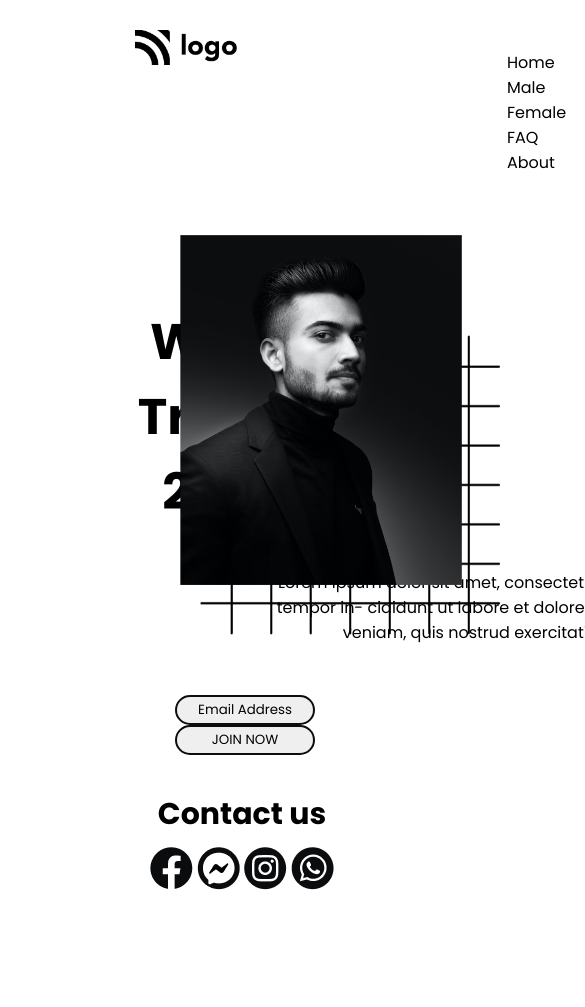
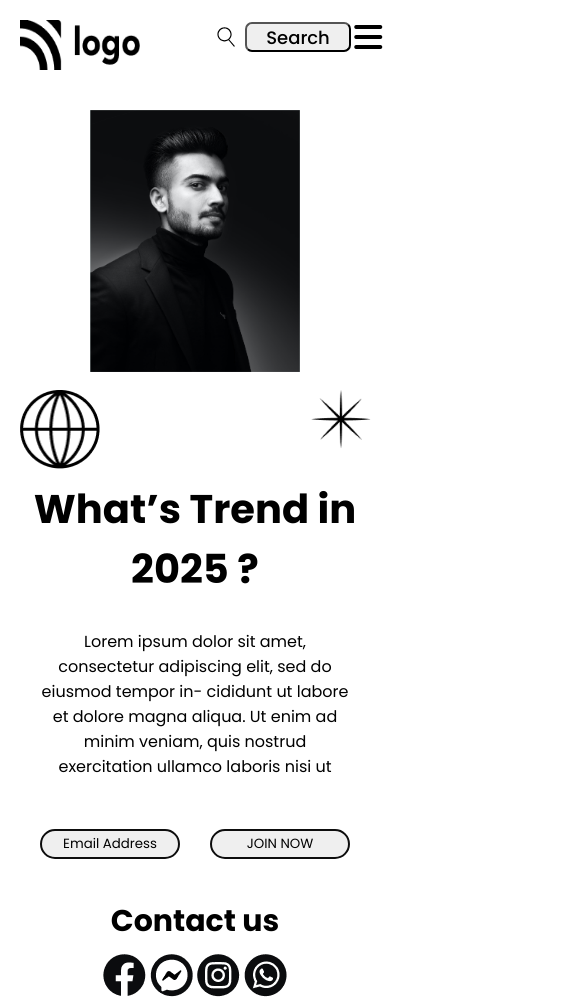
Before and after one commit to amarjeetk123/amarjeet123, a website: page index.html in a window 390 px wide. Shown: the top 1007 px of the page, 585 px wide, since content can reach past the window. Before the commit the page ends 897 px from the top, so only its background shows below. Drawn offline with Linux system fonts and the light colour scheme.

Commit message:
making responsive page by the help of media query

```diff
--- a/index.html
+++ b/index.html
@@ -21,18 +21,23 @@
       href="https://fonts.googleapis.com/css2?family=Poppins:wght@200;300;400;500;600;700&display=swap"
       rel="stylesheet"
     />
+    <script src="https://kit.fontawesome.com/694a00980e.js" crossorigin="anonymous"></script>
     <link rel="stylesheet" href="style.css">
     <title>Document</title>
   </head>
   <body>
     <div class="container">
       <!-- Navbar Section -->
-      <section aria-label="navbar">
+      <section aria-label="navbar" class="navbar">
         <nav class="navbar-container">
           <div class="logo">
             <img src="./assets/Logo.png" alt="brand-logo" height="35" />
           </div>
           <div>
+            <input type="checkbox" name="" id="check" style="display:none ;">
+            <label for="check" class="three-line">
+              <i class="fas fa-bars fa-2x"></i>
+            </label>
             <ul class="list">
               <li class="list-item">Home</li>
               <li class="list-item">Male</li>
@@ -74,21 +79,23 @@
            <span class="square">
             <img src="./assets/squares.png" alt="square-pattern" height="300px" width="300px" />
            </span>
-           <div>
+           <div class="hero-image">
             <img src="./assets/Image.png" alt="person-hero-iamge" height="350px"/>
            </div>
-           <!-- Globe -->
-           <span class="globe">
-            <img src="./assets/globe.png" alt="globe-pattern" height="80px"  width="80px" />
-           </span>
-           <!-- Star -->
-           <span class="star">
-            <img src="./assets/start.png" alt="start-pattern" height="60px" width="60px"/>
-           </span>
+           <!-- <div class="stars">
+            <img src="./assets/start.png" alt="start-pattern" height="40px" width="40px"/>
+          </div> -->
+
           </div>
 
 
           <div class="hero-container-right">
+            <div class="two-icon">
+                <!-- Globe -->
+              <img src="./assets/globe.png" alt="globe-pattern" height="80px"  width="80px" />
+               <!-- Star -->
+              <img src="./assets/start.png" alt="start-pattern" height="60px" width="60px"/>
+            </div>
             <h1 class="hero-heading">What’s Trend in 2025 ?</h1>
             <p class="hero-description">
               Lorem ipsum dolor sit amet, consectetur adipiscing elit, sed do
@@ -101,9 +108,7 @@
               <button class="button-join">JOIN NOW</button>
             </div>
             <div>
-              <div class="stars">
-                <img src="./assets/start.png" alt="start-pattern" height="40px" width="40px"/>
-              </div>
+
               <h4 class="contact-heading">Contact us</h4>
               <div class="icons">
                 <span>
--- a/style.css
+++ b/style.css
@@ -10,111 +10,274 @@
     text-decoration: none;
 }
 
+.navbar{
+    width: 100%;
+    padding: 20px 0px;
+    position: fixed;
+    top: 0;
+    z-index: 20;
+    background-color: #ffffff;
+}
 .navbar-container{
-    height: 16vh;
-    width: 100vw;
+    margin: 0px auto;
+    width: 90%;
     display: flex;
+    justify-content: space-between;
+    align-items: center;
 
 }
-.navbar-container .logo{
-         margin: 30px 135px;
+.navbar-container img{
+       width: 120px;
+       height: 50px;
 }
 .navbar-container ul{
-    margin: 50px 100px ;
+    display: flex;
 }
 
 .navbar-container ul li{
-   display: inline;
+
    margin: 0px 35px;
+   font-size: 25px;
+   cursor: pointer;
+   font-weight: 600;
 }
 
 .button-group{
     display: flex;
-    margin-top: 55px;
-    margin-left: 150px;
+    align-items: center;
+    gap: 3px;
+
 }
 .button-group .search-icon{
-    margin-right: 7px;
+   margin-top: 7px;
 }
 .nav-button{
+    font-size: 18px;
+    font-weight: 500;
     width: 106px;
-    height: 26px;
+    height: 30px;
     border-radius: 7px;
-    margin-left: 15;
+   cursor: pointer;
+}
+
+
+
+
+.banner{
+    width: 100%;
 }
  .hero-container{
-   width: 100vw;
-    height: 84vh;
-    display: inline-block;
-    flex-direction: row;
+   width: 90%;
+   margin: 70px auto 0px;
     display: flex ;
-    position: relative;
+    justify-content: space-between;
+
+
  }
 .hero-container-left{
-       width: 50%;
-       height: 84vh;
+       width: 40%;
  }
+ .square{
+    margin-left:10%;
+    position: absolute;
+    top: 40%;
+
+    }
+    .hero-image img{
+      position: absolute;
+      top: 24%;
+      left: 12%;
+    }
+
+
 .hero-container-right{
-    width: 60%;
-
-    margin-top: 170px;
-    margin-left: -70px;
+    width: 50%;
+   margin-top: 60px;
     text-align: center;
+    display: flex;
+    flex-direction: column;
 
 }
-.square{
-    margin-top: 300px ;
-    margin-left: 300px;
-    position: absolute;
-    margin-top: 200px;
-    margin-left: 200px;
+.two-icon{
+    display: flex;
+    justify-content: space-between;
+}
 
-}
-.hero-container-left div img{
-   position: absolute;
-   margin-top: 100px;
-   margin-left: 180px;
-}
-.globe{
-    position: absolute ;
-    margin-left: 800px;
-    padding-top: 40px;
-}
-.star{
-    position: absolute;
-    margin-left: 1350px;
-    margin-top: 100px;
-}
-.hero-container-right .hero-heading{
+ .hero-heading{
     font-size: 50px;
 }
 .hero-description{
-    width: 600px;
-    padding-left:140px ;
-    margin-top: 40px;
+    margin: 30px auto 0;
+   width: 70%;
 }
 .btn{
+    margin: 0px auto;
     margin-top: 50px;
-    margin-left: 50px;
+    display: flex;
+    gap: 30px;
 }
 .btn button{
-    margin-right: 50px;
     width: 140px;
     height: 30px;
     border: 2px solid #0D0D0D ;
     border-radius: 20px;
-    transition: 0.4s;
-
 }
 .btn button:hover{
-    transform: scale(1.2);
+    transform: scale(1.1);
+    transition: 0.7s;
 }
-.stars{
-    margin-left: -1000px;
-    margin-top: -50px;
-}
+
 .contact-heading{
     margin-top: 40px;
     margin-bottom: 10px;
     font-size: 30px;
 }
+
+
+
+
+@media screen and (max-width:1042px) {
+
+  .navbar-container{
+    flex-direction: column;
+    align-items: flex-start;
+  }
+  .list{
+    margin: 20px 0px 0px -20px;
+  }
+  .button-group{
+    position: absolute;
+    right: 5%;
+  }
+  .hero-container{
+    margin-top: 140px;
+  }
+  .square{
+    margin-top: 200px;
+    margin-left: 80PX;
+  }
+  .hero-image img{
+    margin-top: 200px;
+    margin-left: -50px;
+  }
+  .hero-container{
+    width: 100%;
+  }
+  .hero-description{
+    width: 90%;
+  }
+
+}
+
+
+.three-line{
+    position: absolute;
+    top: 22%;
+    right: 2%;
+    display: none;
+}
+
+@media screen and (max-width:735px) {
+  .list{
+    position: fixed;
+    width: 100%;
+    height: 100%;
+    background-color: rgb(175, 229, 248);
+    margin-left: 0px;
+    top: 8%;
+    left:-100%;
+    flex-direction: column;
+    padding-top: 5px;
+    gap: 3px;
+    align-items: center;
+
+  }
+  .list-item{
+    padding: 2px 20px;
+  }
+  .list-item:hover{
+       border: 3px solid #000000;
+       border-radius: 10px;
+       transition: 0.5s;
+  }
+
+  .button-group{
+    position: absolute;
+    right: 16%;
+  }
+  .three-line{
+    display: inline;
+  }
+  .button-group{
+    right: 10%;
+  }
+  #check:checked ~ .list{
+        left: 0%;
+        transition: 0.6s;
+  }
+
+}
+@media screen and (max-width:800px) {
+    .hero-container{
+      width: 100%;
+      flex-direction: column;
+    }
+    .square {
+     display: none;
+    }
+    .hero-image{
+      width: 100%;
+    }
+    .hero-image img{
+      margin: 0px ;
+      position: static;
+     height: 70%;
+      width: 60%;
+      background-color: azure;
+      margin-left: 20%;
+    }
+    .hero-container-left{
+      width: 90%;
+      margin: -30px auto ;
+    }
+    .hero-heading{
+      margin-top: 10px;
+      font-size: 40px;
+    }
+    .hero-container-right{
+      width: 90%;
+      margin: 40px auto 10px;
+    }
+}
+
+@media screen and (max-width:360px) {
+  .hero-image img{
+    margin: 0px ;
+    position: static;
+   height: 70%;
+    width: 80%;
+    background-color: azure;
+    margin-left: 10%;
+  }
+  .btn{
+    flex-direction: column;
+    margin-top: 20px;
+    gap: 10px;
+  }
+  .contact-heading{
+    margin-top: 10px;
+  }
+  .hero-heading{
+    font-size: 35px;
+  }
+  .hero-description{
+    margin-top: 5px;
+  }
+  .button-group{
+    top: 65%;
+    right: 20%;
+  }
+  .list{
+    top: 13%;
+  }
+}
```
